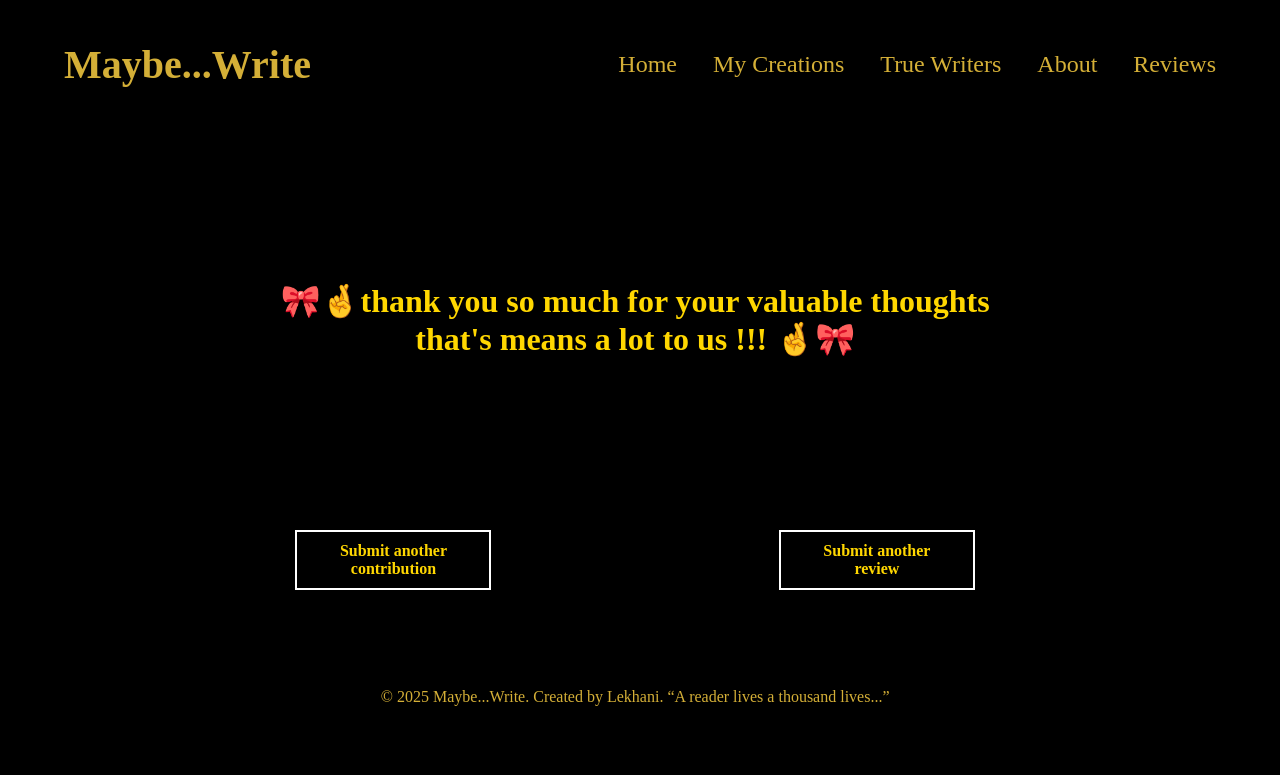
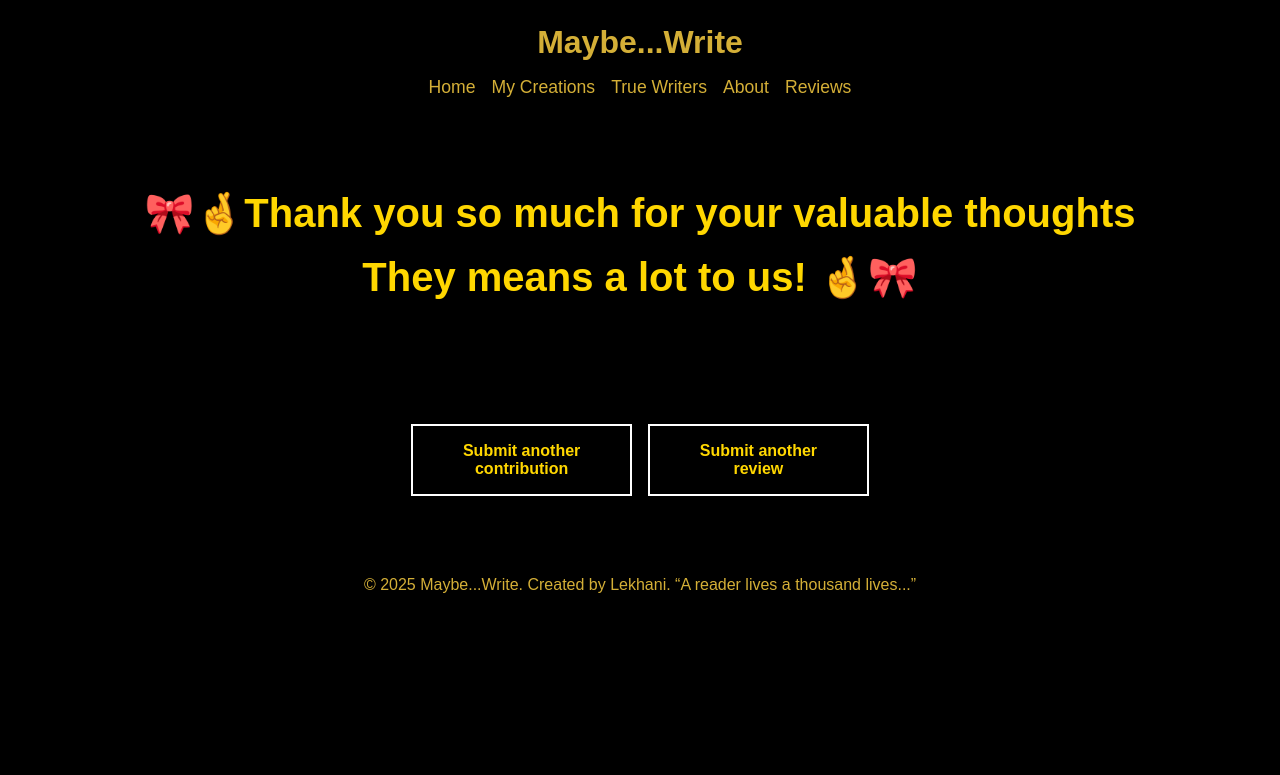
Before and after one commit to Chhaya9335/Lekhani-s-world, a Django app: template templates/thank.html in a window 1280 px wide. Shown: the top 775 px of the page. Run offline with Django 5.2, Linux system fonts and the light colour scheme; the template is opened without the code that fills it, so the values that code supplies are empty.

Commit message:
Update HTML and CSS files

```diff
--- a/templates/thank.html
+++ b/templates/thank.html
@@ -1,92 +1,116 @@
 <!DOCTYPE html>
 <html lang="en">
 <head>
-    <meta charset="UTF-8">
-    <meta name="viewport" content="width=device-width, initial-scale=1.0">
-    <title>Document</title>
+  <meta charset="UTF-8" />
+  <meta name="viewport" content="width=device-width, initial-scale=1.0" />
+  <title>Maybe...Write</title>
   <style>
-        body{
+    body {
+      margin: 0;
+      padding: 0;
       background-color: black;
       color: gold;
-            /* align-items: center;
-            justify-content: center;
-            display: flex; */
+      font-family: sans-serif;
     }
+
     header {
       background: #000;
-    padding: 3vh 0;
-
+      padding: 2vh 0;
     }
 
     header .container {
-
       display: flex;
+      flex-wrap: wrap;
       justify-content: space-between;
       align-items: center;
-    width: 90vw;
-    height: 8vh;
+      width: 90%;
       margin: auto;
     }
 
     header h1 {
-    font-size: 5vh;
+      font-size: 4vh;
       color: #d4af37;
+      margin: 1vh 0;
+      flex: 1 1 100%;
+      text-align: center;
+    }
+
+    nav {
+      display: flex;
+      flex-wrap: wrap;
+      justify-content: center;
+      gap: 2vh;
+      width: 100%;
+      margin-top: 1vh;
     }
 
     nav a {
       color: #d4af37;
       text-decoration: none;
-    margin-left: 4vh;
-    font-size: 3vh;
+      font-size: 2.2vh;
       transition: color 0.3s;
     }
 
     nav a:hover {
       color: #fff;
     }
-.text{
-    height: 50vh;
-    width: 98vw;
-    align-items: center;
-            justify-content: center;
-            display: flex;
+
+    .text {
+      padding: 5vh 2vw;
       text-align: center;
+      font-size: 2.5vh;
+      line-height: 1.6;
     }
 
-        h1{
+    #class {
+      display: flex;
+      flex-wrap: wrap;
+      justify-content: center;
+      gap: 2vh;
+      margin: 4vh auto;
+      width: 90%;
+    }
+
+    .class {
+      min-width: 140px;
+      padding: 2vh 3vw;
+      border: 2px solid white;
+      text-align: center;
+      background-color: transparent;
+    }
+
+    .class a {
+      text-decoration: none;
       color: gold;
+      font-weight: bold;
+      display: block;
     }
+
     footer {
-    /* background-color: #fff; */
-    height: 10vh;
-    width: 98vw;
-   margin-top: 6vh;
       background: #000;
       text-align: center;
-    padding: 3vh 0;
+      padding: 2vh 1vw;
+      font-size: 2vh;
       color: #d4af37;
     }
 
-        #class{
-            height: 10vh;
-            width: 98vw;
-            /* background-color: wheat; */
-            display: flex;
+    @media (max-width: 600px) {
+      header .container {
+        flex-direction: column;
         align-items: center;
-            justify-content: space-evenly;
       }
-        .class{
-            height: 7vh;
-            width: 15vw;
-            border: 2px solid white;
-            display: flex;
-            align-items: center;
-            justify-content: center;
-            text-align: center;
-            /* margin-left: 30vw; */
+
+      nav {
+        flex-direction: column;
       }
-        .class a{
-            text-decoration: none;
+
+      .text {
+        font-size: 2vh;
+      }
+
+      .class {
+        width: 80%;
+      }
     }
   </style>
 </head>
@@ -103,18 +127,21 @@ nav a:hover {
       </nav>
     </div>
   </header>
+
   <div class="text">
-    <h1>🎀🤞thank you so much for your valuable thoughts <br>
-        that's means a lot to us !!! 🤞🎀
-    </h1>
-
-
+    <h1>🎀🤞Thank you so much for your valuable thoughts <br />They means a lot to us! 🤞🎀</h1>
   </div>
 
   <div id="class">
- <p class="class"><a href="/contribution/" style="color: gold;"><b>Submit another<br> contribution</a></b></p>
- <p class="class"><a href="/reviews/" style="color: gold;"><b>Submit another<br> review</a></p></b></div>
-     <footer >
+    <p class="class">
+      <a href="/contribution/">Submit another<br />contribution</a>
+    </p>
+    <p class="class">
+      <a href="/reviews/">Submit another<br />review</a>
+    </p>
+  </div>
+
+  <footer>
     <p>&copy; 2025 Maybe...Write. Created by Lekhani. “A reader lives a thousand lives...”</p>
   </footer>
 </body>
```
Also changed, not shown: sampleapp/static/sample.css (+165 -70 lines), templates/contribution.html (+91 -76 lines). Lines whose indentation alone changed are shown as unchanged.
